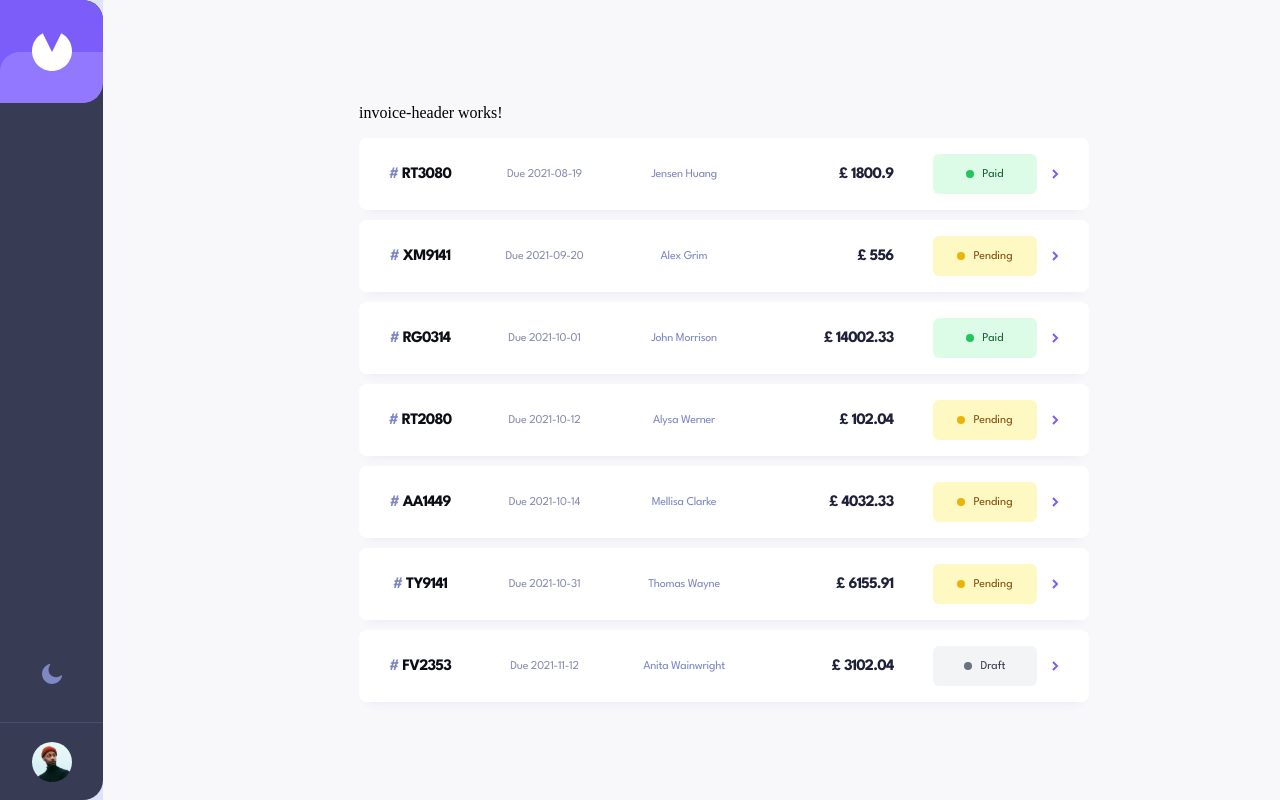
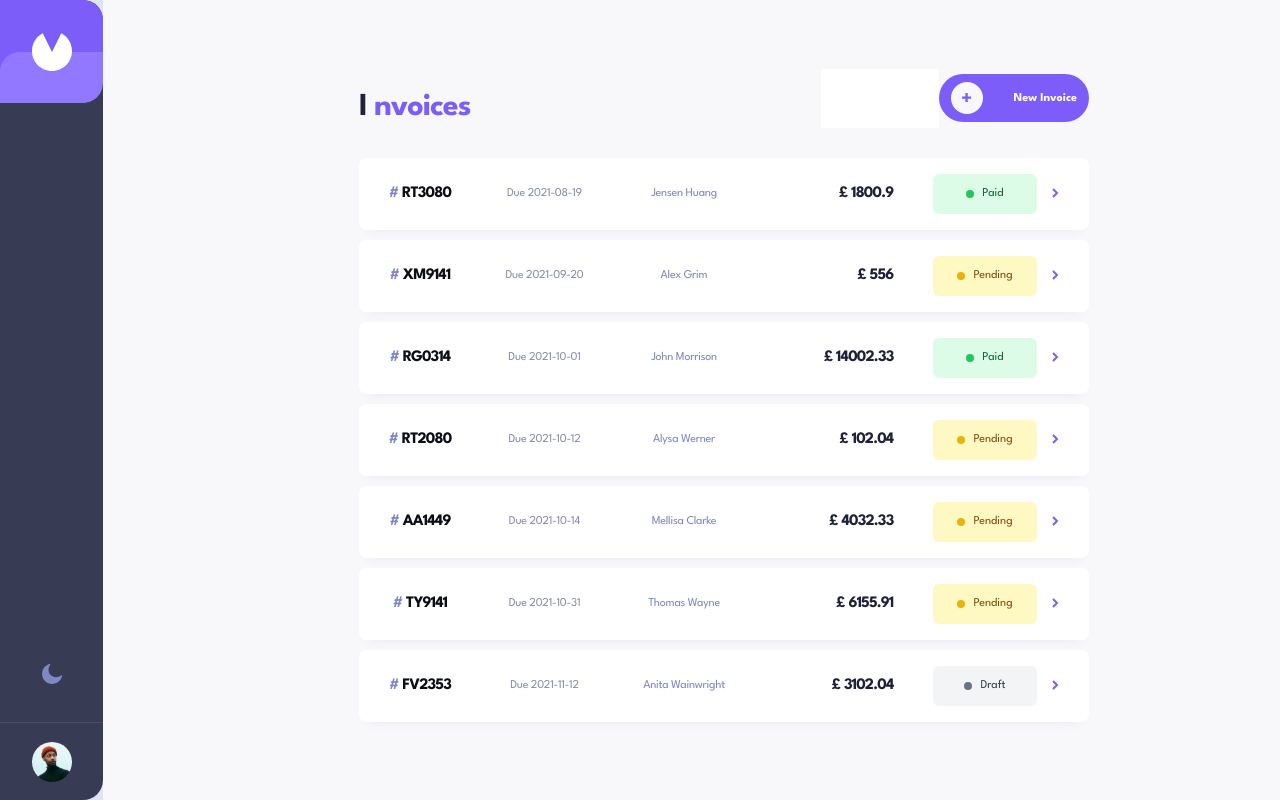
Before and after one commit to Nicocurtis16/FRONTEND-SPECIALIZATION-LABS, an Angular app in the folder Invoice-App/: page / in a window 1280 px wide. Built offline with nearby package versions, Linux system fonts and the light colour scheme.

Commit message:
imorted the button componnt at the invoiceHeader component

```diff
--- a/Invoice-App/src/app/component/invoice-header/invoice-header.component.css
+++ b/Invoice-App/src/app/component/invoice-header/invoice-header.component.css
@@ -0,0 +1,29 @@
+@media (min-width: 960px) {
+  .invoiceHeader{
+    width: 100%;
+    height: 59px;
+    margin-bottom: 30px;
+    display: flex;
+    align-items: center;
+    justify-content: space-between;
+  }
+  .invoiceHeaderLeft{
+    height: 59px;
+    width: 155px;
+    display: flex;
+
+
+  }
+  .invoiceHeaderRight{
+    height: 100%;
+    width: auto;
+    display: flex;
+    justify-content: space-between;
+    align-items: center;
+  }
+  .invoiceFilter{
+    width: 118px;
+    height: 59px;
+    background-color: white;
+  }
+}
--- a/Invoice-App/src/app/component/invoice-header/invoice-header.component.html
+++ b/Invoice-App/src/app/component/invoice-header/invoice-header.component.html
@@ -1 +1,18 @@
-<p>invoice-header works!</p>
+<div class="invoiceHeader">
+  <div class="invoiceHeaderLeft">
+    <div class="invoiceTitle">
+      <app-head-line [variant]="'h1'" [text]="'Invoices'"></app-head-line>
+    </div>
+    <div class="invoiceCount">
+<!--      <app-text [variant]="'body1'" [text]="'There are 7 total invoices'">-->
+<!--    </app-text>-->
+    </div>
+  </div>
+  <div class="invoiceHeaderRight">
+    <div class="invoiceFilter"></div>
+    <div class="newInvoice">
+          <app-button variant="new-invoice">New Invoice</app-button>
+    </div>
+  </div>
+
+</div>
--- a/Invoice-App/src/app/features/layout/layout.component.css
+++ b/Invoice-App/src/app/features/layout/layout.component.css
@@ -57,4 +57,9 @@
     width: auto;
     margin-left: 20%;
   }
+  .invoiceHeader{
+    width: 730px;
+    height: 59px;
+    margin-bottom: 30px;
+  }
 }
```
Also changed, not shown: Invoice-App/src/app/component/invoice-header/invoice-header.component.ts (+8 -1 lines), Invoice-App/src/app/features/layout/layout.component.html (+1 -6 lines).
